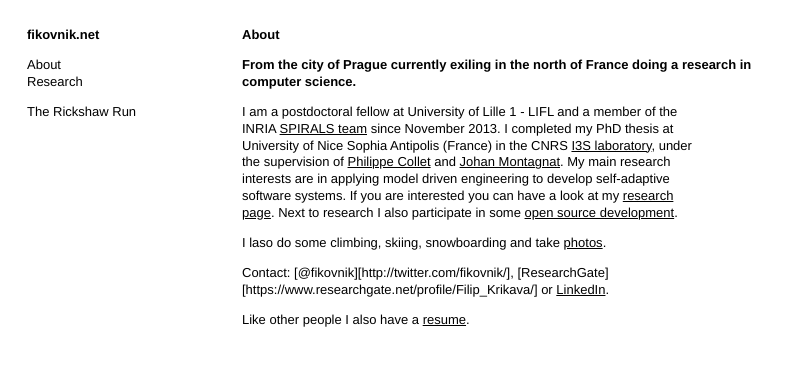
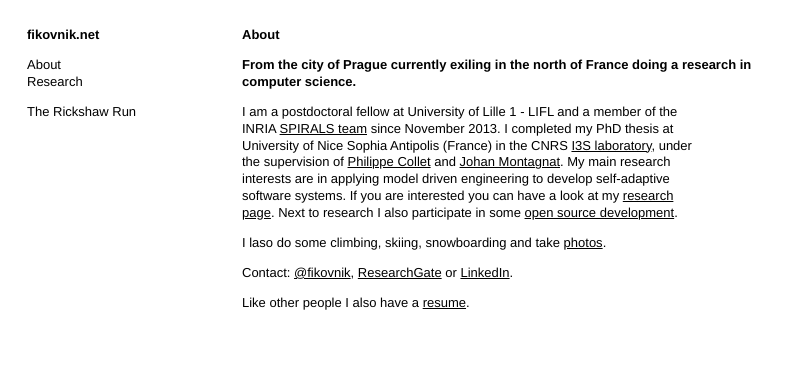
Before and after one commit to fikovnik/fikovnik.github.com, a Jekyll site: the page built from _posts/exhibit/0001-01-03-about.md, in a window 1280 px wide. Shown: the top 366 px of the page, without its empty margins (0-787 px from the left). Built offline with Jekyll 4.4.1, drawn with Linux system fonts in a browser that asks for light colours.

Commit message:
Fixed md typos

```diff
--- a/_posts/exhibit/0001-01-03-about.md
+++ b/_posts/exhibit/0001-01-03-about.md
@@ -16,6 +16,6 @@ page](research.html). Next to research I also participate in some [open source d
 
 I laso do some climbing, skiing, snowboarding and take [photos](galleries.html).
 
-Contact: [@fikovnik][http://twitter.com/fikovnik/], [ResearchGate][https://www.researchgate.net/profile/Filip_Krikava/] or [LinkedIn](http://fr.linkedin.com/in/filipkrikava).
+Contact: [@fikovnik](http://twitter.com/fikovnik/), [ResearchGate](https://www.researchgate.net/profile/Filip_Krikava/) or [LinkedIn](http://fr.linkedin.com/in/filipkrikava).
 
 Like other people I also have a [resume](https://docs.google.com/document/d/1Pu0v7bOq5B2yUVAR7kzgAyzaye1xNNhzaKZOoCytcFc/edit?hl=en_US&authkey=CILzkOIC).
```
